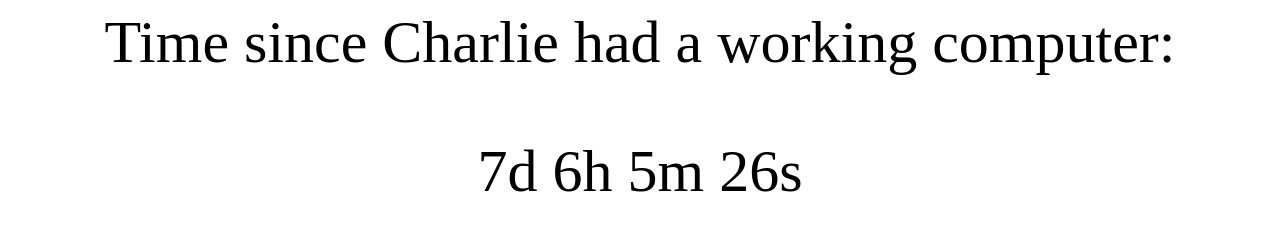
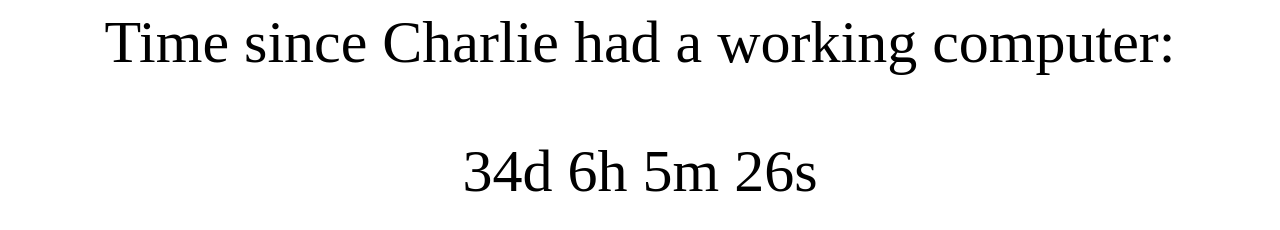
Before and after one commit to ereli/waitingtimer, a plain HTML site: page index.html in a window 1280 px wide. Drawn offline with Linux system fonts and the light colour scheme.

Commit message:
Update index.html

```diff
--- a/index.html
+++ b/index.html
@@ -16,7 +16,7 @@ p {
 
 <script>
 // Set the date we're counting down to
-var countDownDate = new Date("Jan 22, 2020 15:37:25").getTime();
+var countDownDate = new Date("Dec 26, 2019 15:37:25").getTime();
 
 // Update the count down every 1 second
 var x = setInterval(function() {
```
